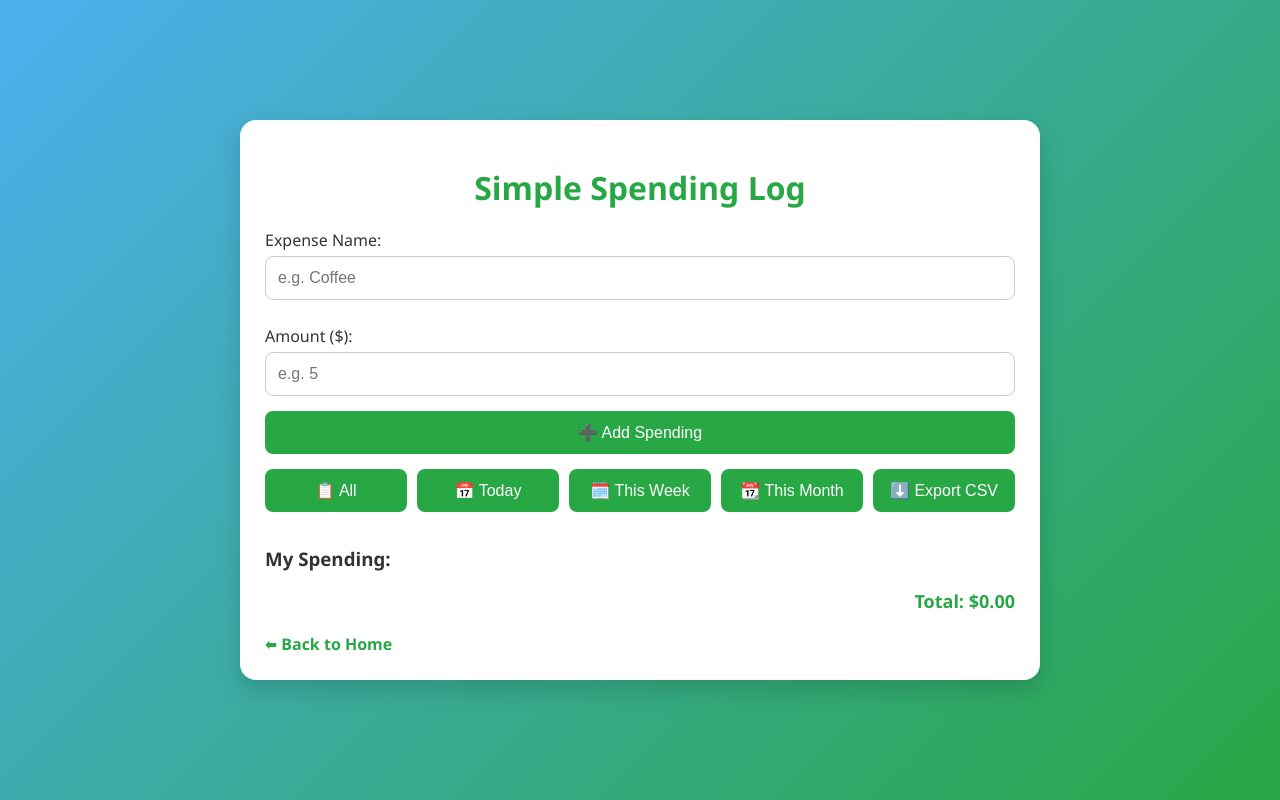
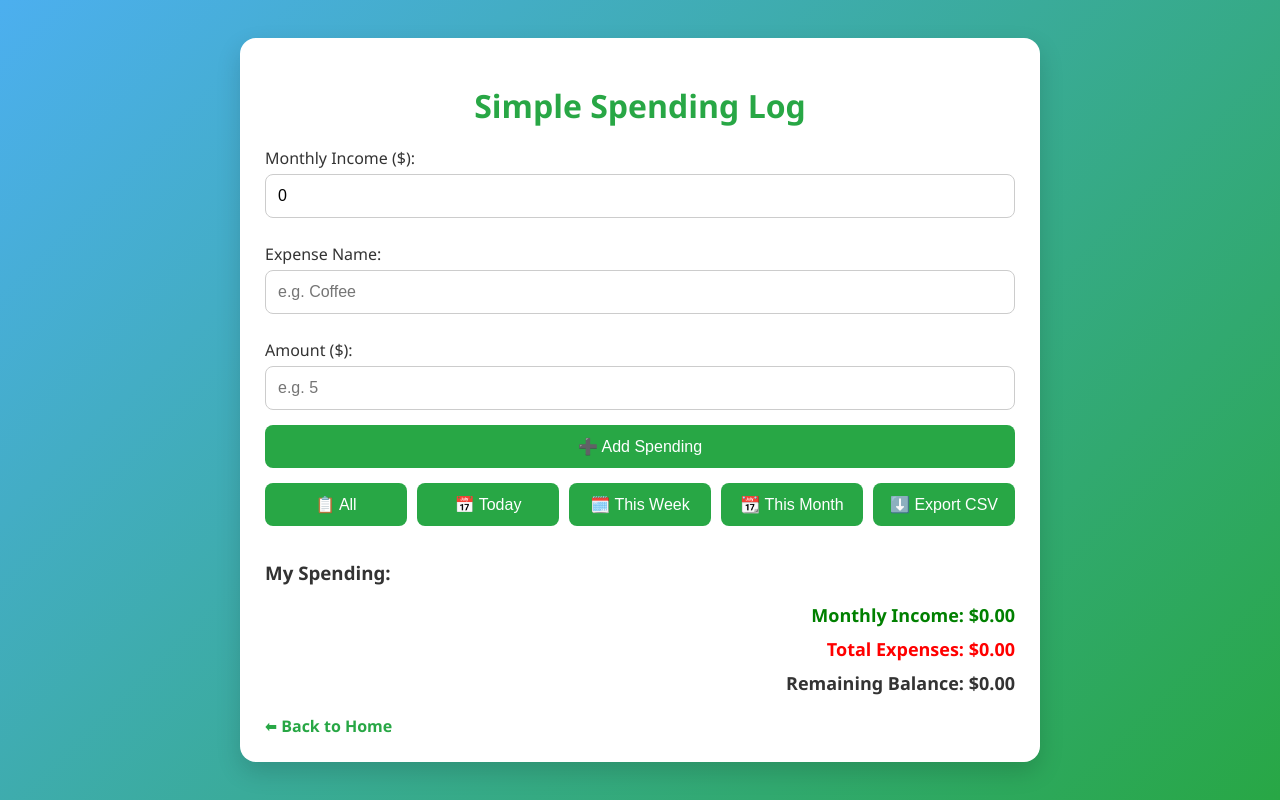
Before and after one commit to ItsQuisey/money-mentor, a plain HTML site: page spending.html in a window 1280 px wide. Drawn offline with Linux system fonts and the light colour scheme.

Commit message:
Update spending.html
I updated the spending log page with:
A delete expense button "x" next to each entry.
A monthly income section (green text).
Automatic remaining balance calculation (income - total expenses).

```diff
--- a/spending.html
+++ b/spending.html
@@ -72,8 +72,15 @@
       margin-bottom: 10px;
       display: flex;
       justify-content: space-between;
+      align-items: center;
       box-shadow: 0 3px 6px rgba(0,0,0,0.1);
       animation: fadeIn 0.4s ease;
+    }
+    .delete-btn {
+      color: red;
+      cursor: pointer;
+      margin-left: 10px;
+      font-weight: bold;
     }
     .filters {
       display: flex;
@@ -88,13 +95,15 @@
       justify-content: center;
       gap: 6px;
     }
-    .total {
+    .total, .income, .remaining {
       text-align: right;
-      margin-top: 15px;
+      margin-top: 10px;
       font-weight: bold;
       font-size: 18px;
-      color: #28a745;
     }
+    .total { color: red; }
+    .income { color: green; }
+    .remaining { color: #333; }
     a {
       display: inline-block;
       margin-top: 20px;
@@ -104,12 +113,14 @@
       transition: color 0.3s;
     }
     a:hover { color: #1e7e34; }
-    .icon { font-size: 18px; }
   </style>
 </head>
 <body>
   <div class="container">
     <h1>Simple Spending Log</h1>
+
+    <label for="income">Monthly Income ($):</label>
+    <input type="number" id="income" placeholder="Enter monthly income" oninput="updateIncome()" />
 
     <label for="spendName">Expense Name:</label>
     <input type="text" id="spendName" placeholder="e.g. Coffee" />
@@ -129,22 +140,33 @@
 
     <h3>My Spending:</h3>
     <div id="spendingList"></div>
+    <div class="income" id="incomeDisplay">Monthly Income: $0.00</div>
     <div class="total" id="total"></div>
+    <div class="remaining" id="remaining"></div>
 
     <a href="index.html">⬅ Back to Home</a>
   </div>
 
   <script>
     let spendings = JSON.parse(localStorage.getItem('spendings')) || [];
+    let monthlyIncome = parseFloat(localStorage.getItem('income')) || 0;
     let currentFilter = 'all';
 
     function saveSpendings() {
       localStorage.setItem('spendings', JSON.stringify(spendings));
     }
 
+    function updateIncome() {
+      monthlyIncome = parseFloat(document.getElementById('income').value) || 0;
+      localStorage.setItem('income', monthlyIncome);
+      renderSpendings();
+    }
+
     function renderSpendings() {
       const list = document.getElementById('spendingList');
       const totalEl = document.getElementById('total');
+      const incomeEl = document.getElementById('incomeDisplay');
+      const remainingEl = document.getElementById('remaining');
       list.innerHTML = '';
 
       const now = new Date();
@@ -163,15 +185,17 @@
       });
 
       let total = 0;
-      filtered.forEach(s => {
+      filtered.forEach((s, index) => {
         const div = document.createElement('div');
         div.className = 'log-item';
-        div.textContent = `${s.name}: $${s.amount}`;
+        div.innerHTML = `${s.name}: $${s.amount.toFixed(2)} <span class="delete-btn" onclick="deleteSpending(${index})">❌</span>`;
         list.appendChild(div);
         total += s.amount;
       });
 
-      totalEl.textContent = `Total: $${total.toFixed(2)}`;
+      totalEl.textContent = `Total Expenses: $${total.toFixed(2)}`;
+      incomeEl.textContent = `Monthly Income: $${monthlyIncome.toFixed(2)}`;
+      remainingEl.textContent = `Remaining Balance: $${(monthlyIncome - total).toFixed(2)}`;
     }
 
     function addSpending() {
@@ -183,6 +207,12 @@
       renderSpendings();
       document.getElementById('spendName').value = '';
       document.getElementById('spendAmount').value = '';
+    }
+
+    function deleteSpending(index) {
+      spendings.splice(index, 1);
+      saveSpendings();
+      renderSpendings();
     }
 
     function setFilter(filter) {
@@ -203,6 +233,7 @@
       a.click();
     }
 
+    document.getElementById('income').value = monthlyIncome;
     renderSpendings();
   </script>
 </body>
```
